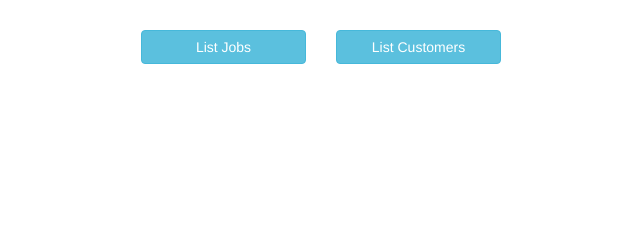
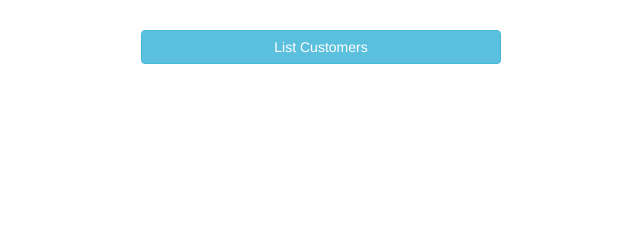
Before and after one commit to garinm90/work, a Flask app: template app/templates/main/index.html in a window 1280 px wide. Shown: the part 132-372 px from the top of the page, without its empty margins (319-959 px from the left). Run offline with Flask 2, Linux system fonts and the light colour scheme; the template is opened without the code that fills it, so the values that code supplies are empty; some libraries are stand-ins or nearby versions.

Commit message:
Pip lock file

```diff
--- a/app/order/routes.py
+++ b/app/order/routes.py
@@ -24,7 +24,7 @@ def create_order():
         db.session.add(order)
         db.session.commit()
         flash('Order created!')
-        return redirect(url_for('main.index'))
+        return redirect(url_for('order.detail_order', number=order.id))
     return render_template('order/create_order.html', form=form, title=f'Create job for {customer.name.title()}')
 
 @bp.route('/edit_order/<number>', methods=['GET', 'POST'])
--- a/app/templates/main/index.html
+++ b/app/templates/main/index.html
@@ -9,13 +9,9 @@
     </div>
 </div>
 <br>
-    <div class="row text-center">
-        <div class="col-lg-offset-4">
-            <div class="col-lg-3">
-                <a class="btn btn-info btn-block" href="{{ url_for('order.list_orders') }}">List Jobs</a>
-            </div>
-        </div>
-        <div class="col-lg-2">
+<div class="row">
+
+        <div class="col-lg-4 col-lg-offset-4">
             <a class="btn btn-info btn-block" href="{{ url_for('customer.customers') }}">List Customers</a>
         </div>
 </div>
--- a/app/templates/order/list_orders.html
+++ b/app/templates/order/list_orders.html
@@ -46,7 +46,7 @@
             <td>
                 {% if order.image %}
                 <a class="btn-sm btn-success" href="{{ url_for('upload', order_id=order.id) }}">Add</a>
-                <a class="btn-sm btn-success" href="#">View</a>
+                <a class="btn-sm btn-success" href="{{ url_for('order.detail_order', number=order.id) }}">View</a>
                 {% else %}
                 <a class="btn btn-danger" href="{{ url_for('upload', order_id=order.id) }}">Add</a>
                 {% endif %}
--- a/app/templates/upload.html
+++ b/app/templates/upload.html
@@ -2,6 +2,7 @@
 {% import 'bootstrap/wtf.html' as wtf %}
 
 {% block app_content %}
+{{ dropzone.style('border: 2px dashed #0087F7; margin: 10%; min-height: 400px;') }}
 <h1>Upload Images</h1>
 <h3>For: {{ order_information.customer }}'s {{ order_information.ride }} </h3>
 <h3>Job #{{ order_information.id }} </h3>
--- a/config.py
+++ b/config.py
@@ -11,3 +11,5 @@ class Config(object):
     UPLOADS_DEFAULT_DEST = basedir + '/app/static/'
     UPLOADS_DEFAULT_URL = 'http://127.0.0.1:5000/static'
     DROPZONE_ENABLE_CSRF=True # enable CSRF protection
+    DROPZONE_UPLOAD_MULTIPLE = True
+    DROPZONE_PARALLEL_UPLOADS = 5
```
Also changed, not shown: app.db, app/migrations/alembic.ini (renamed from migrations/alembic.ini), app/migrations/env.py (renamed from migrations/env.py), app/migrations/script.py.mako (renamed from migrations/script.py.mako), app/migrations/versions/19316f0734cd_.py (renamed from migrations/versions/19316f0734cd_.py), app/migrations/versions/b4aab732b15b_.py (renamed from migrations/versions/b4aab732b15b_.py), app/migrations/versions/ff767da17f15_.py (renamed from migrations/versions/ff767da17f15_.py), 3 other files. Lines whose indentation alone changed are shown as unchanged.
